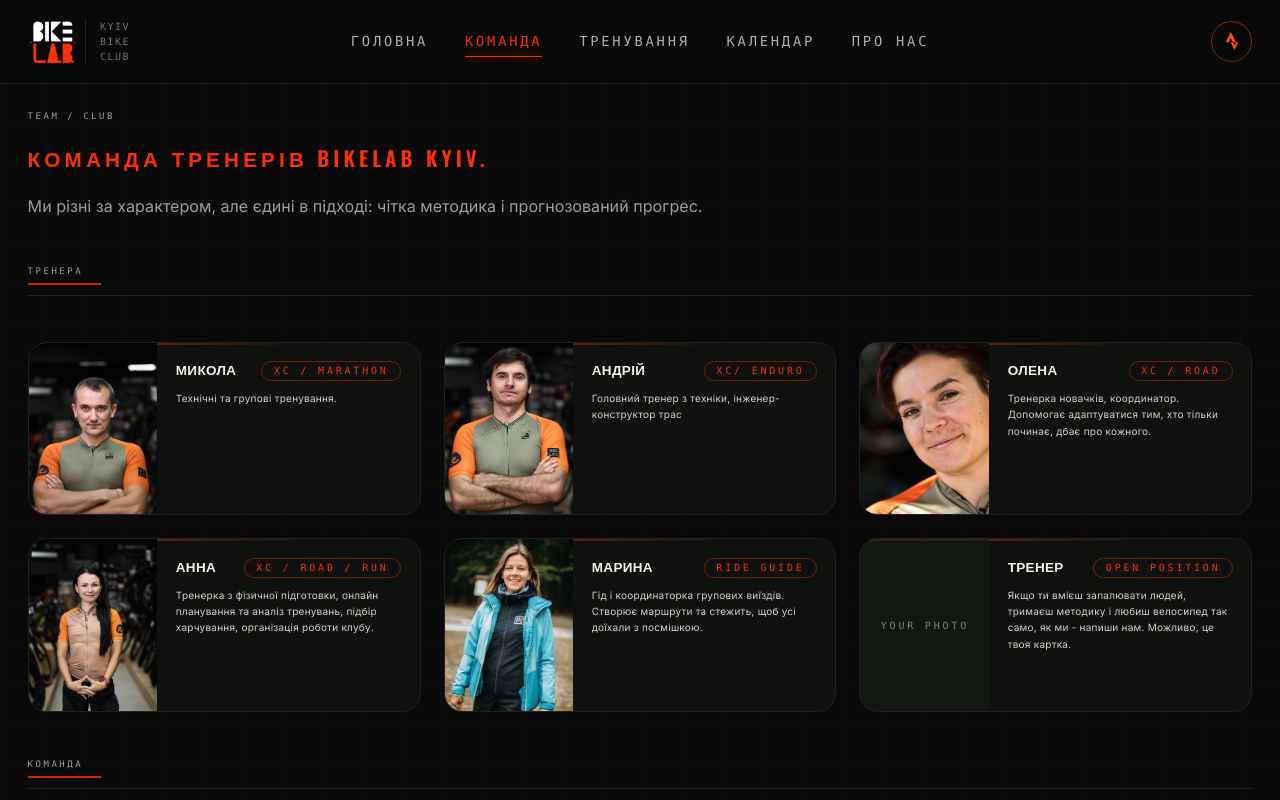
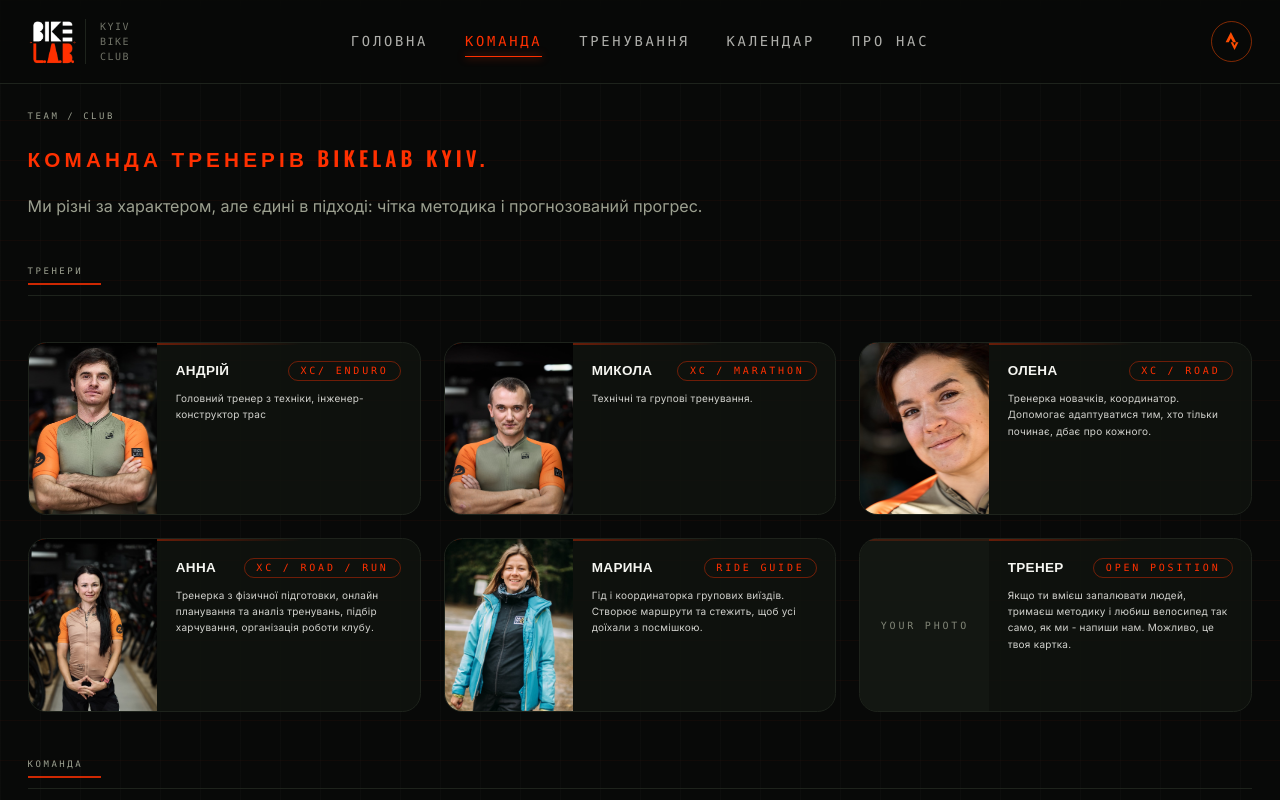
Before and after one commit to VasileAdicto/bikelab-site, a Next.js app: page /team in a window 1280 px wide. Shown: the top 800 px of the page. Built offline with nearby package versions, Linux system fonts and the light colour scheme.

Commit message:
Reorder trainers in Team component to maintain consistency and improve clarity in the list presentation.

```diff
--- a/src/app/team/page.tsx
+++ b/src/app/team/page.tsx
@@ -2,19 +2,19 @@
 import { TeamCarousel } from "@/components/team-carousel";
 
 const trainers = [
+  {
+    name: "Андрій",
+    role: "XC/ Enduro",
+    focus: "Головний тренер з техніки, інженер-конструктор трас",
+    slug: "kukhar",
+    image: "/team/andrii-kukhar.png",
+  },
   {
     name: "Микола",
     role: "XC / Marathon",
     focus: "Технічні та групові тренування.",
     slug: "alekseev",
     image: "/team/473188228_1128213855609989_6028438532367776445_n.jpg",
-  },
-  {
-    name: "Андрій",
-    role: "XC/ Enduro",
-    focus: "Головний тренер з техніки, інженер-конструктор трас",
-    slug: "kukhar",
-    image: "/team/andrii-kukhar.png",
   },
   {
     name: "Олена",
@@ -68,10 +68,10 @@
         </p>
       </header>
 
-      {/* Полоска: Тренера */}
+      {/* Полоска: Тренери */}
       <div className="border-b border-border pb-2">
         <h2 className="section-label text-foreground/90 text-[13.5px]">
-          Тренера
+          Тренери
         </h2>
         <div className="mt-1 h-0.5 w-16 bg-accent/80" />
       </div>
```
